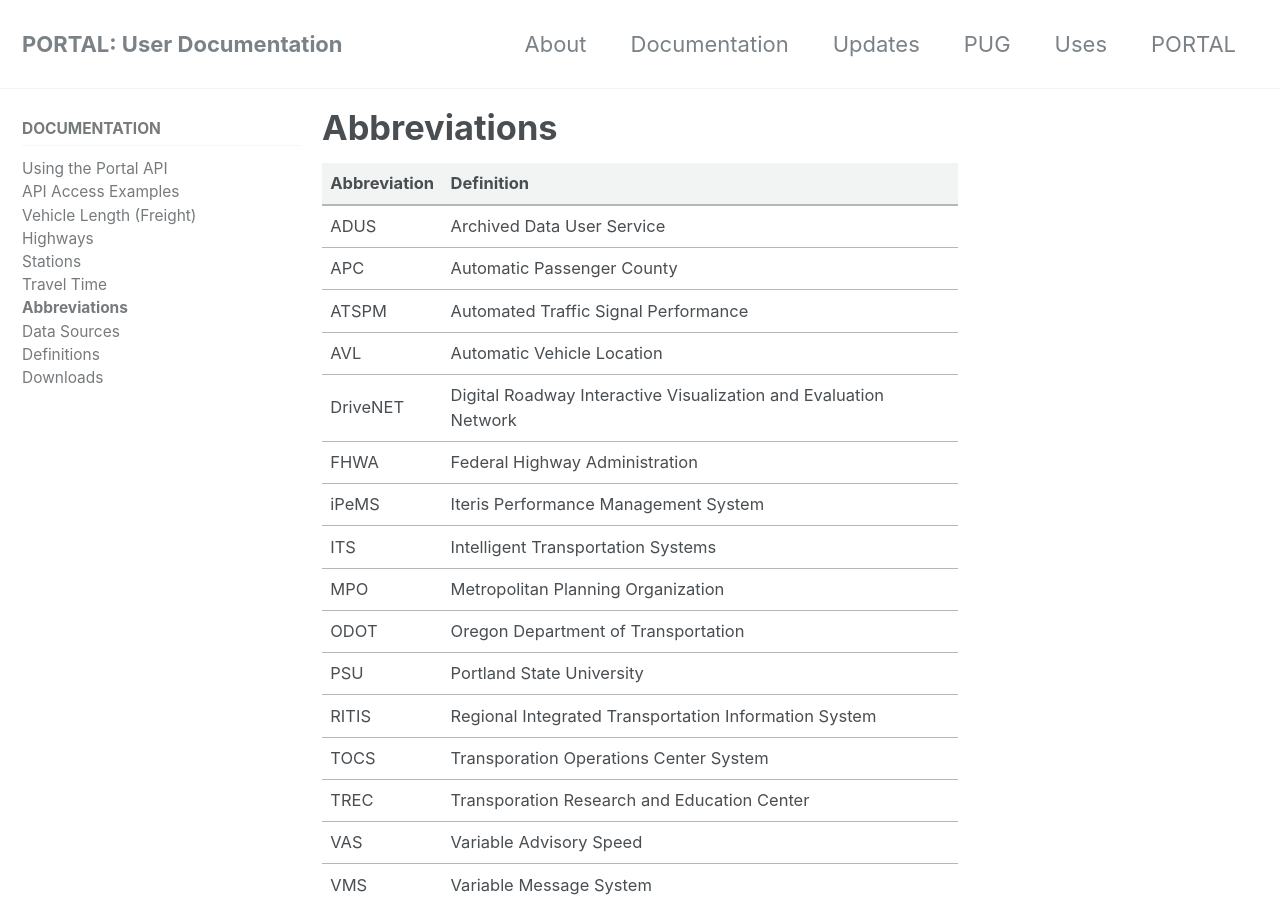
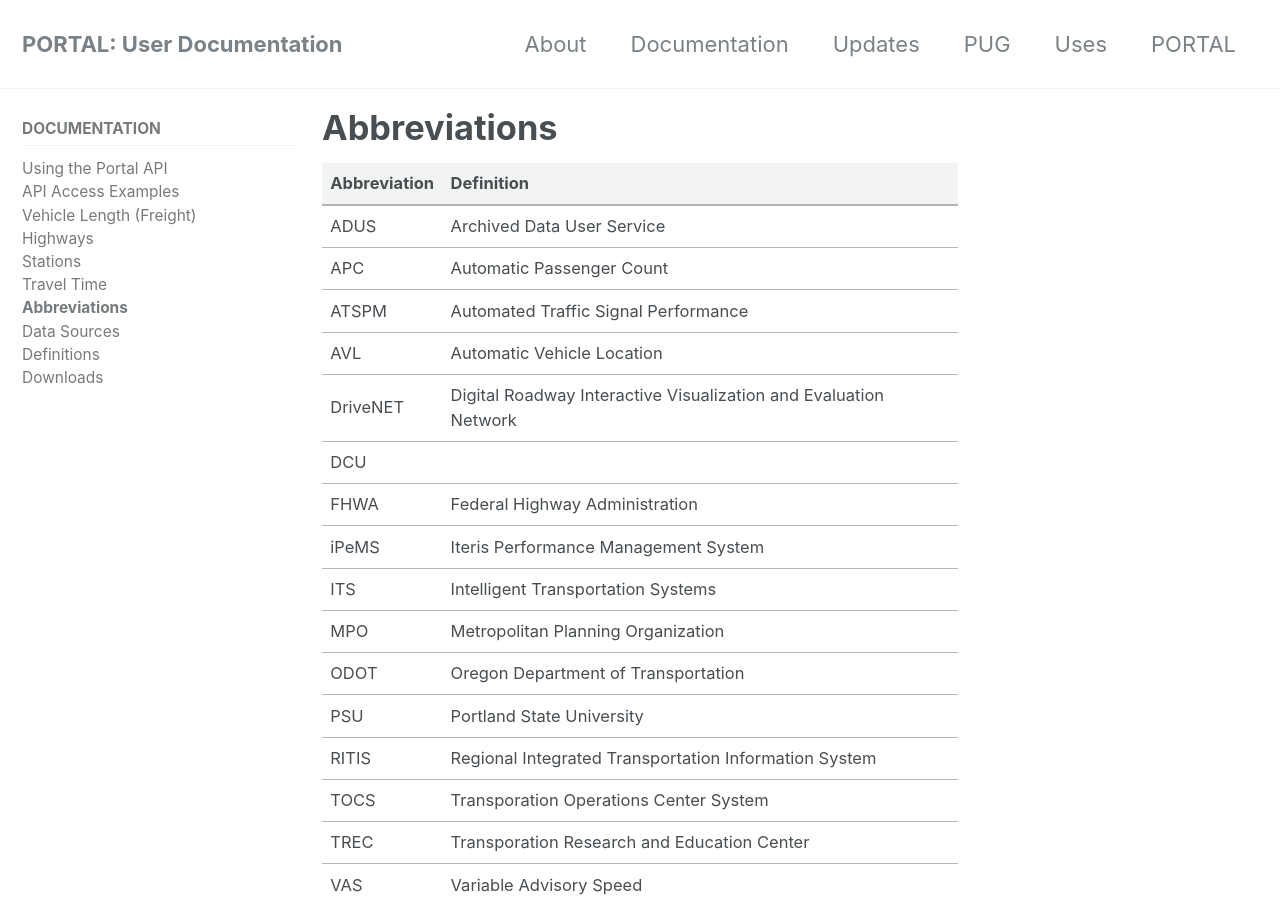
Before and after one commit to adus/portal-documentation, a Jekyll site: the page built from _documents/abbreviations.md, in a window 1280 px wide and 900 px high. Built offline with Jekyll 4.4.1, drawn with Linux system fonts in a browser that asks for light colours; nearby versions of some CDN libraries.

Commit message:
Typo fix, added one
county -> count in APC
added DCU to list of TLAs, but it needs a definition.

```diff
--- a/_documents/abbreviations.md
+++ b/_documents/abbreviations.md
@@ -4,10 +4,11 @@ title: "Abbreviations"
 | Abbreviation | Definition |
 |---|---|
 | ADUS | Archived Data User Service |
-| APC | Automatic Passenger County |
+| APC | Automatic Passenger Count |
 | ATSPM | Automated Traffic Signal Performance |
 | AVL | Automatic Vehicle Location |
 | DriveNET | Digital Roadway Interactive Visualization and Evaluation Network |
+| DCU | |
 | FHWA | Federal Highway Administration |
 | iPeMS |Iteris Performance Management System |
 | ITS | Intelligent Transportation Systems |
```
